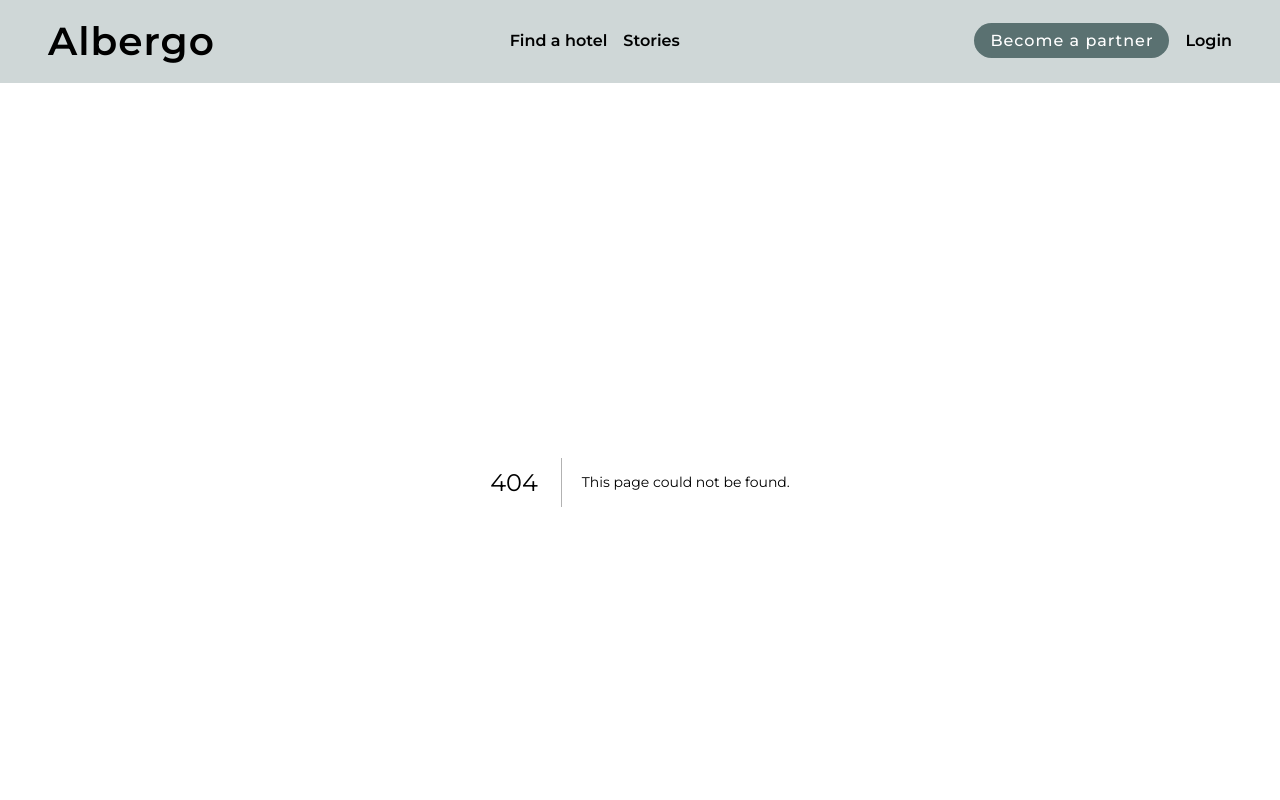
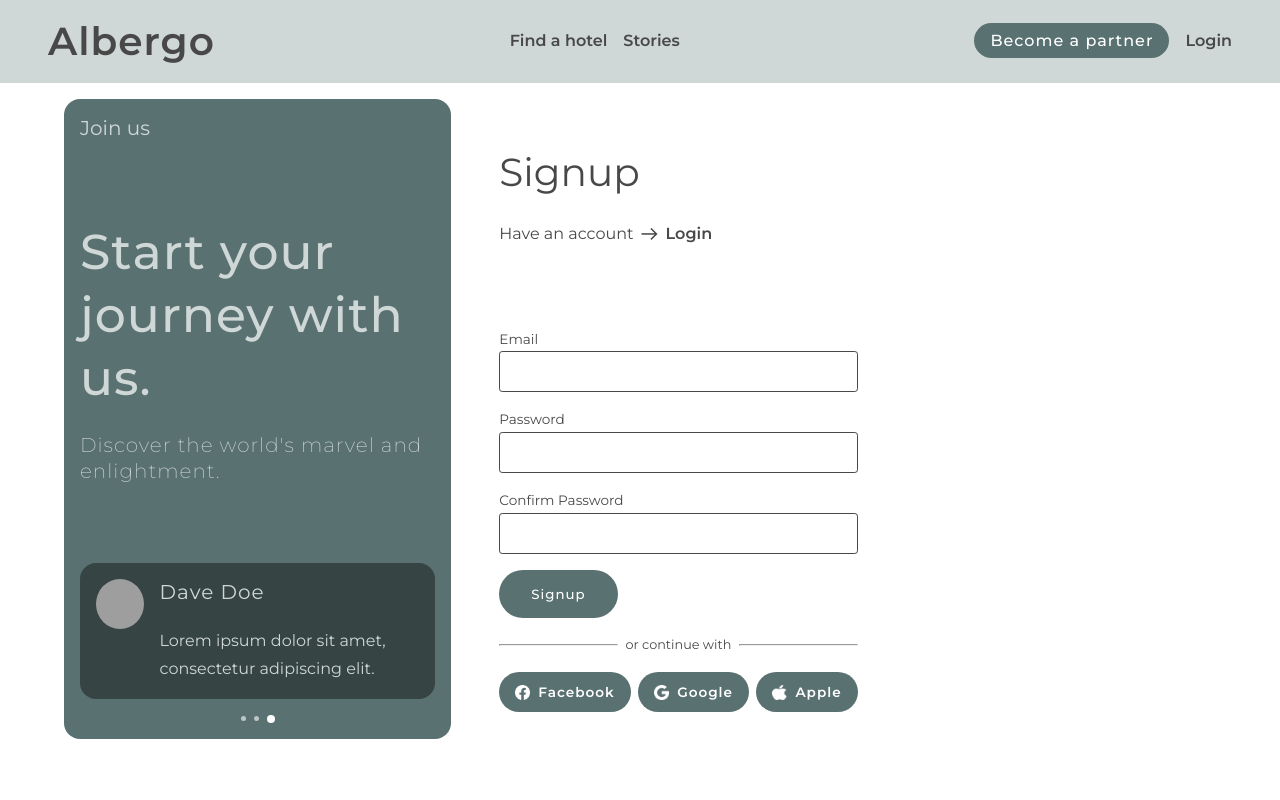
Before and after one commit to pesto-students/albergo-frontend-team1-jayesh, a Next.js app: page /signup in a window 1280 px wide. Before the commit this address had no page. Shown: the top 800 px of the page. Built offline with nearby package versions, Linux system fonts and the light colour scheme; grey boxes are pictures that could not be loaded.

Commit message:
sign up page setup

```diff
--- /dev/null
+++ b/pages/signup.tsx
@@ -0,0 +1,153 @@
+import Image from 'next/image';
+import Link from 'next/link';
+import { useEffect, useState } from 'react';
+import Layout from '../Components/Layout/Layout';
+import signupStyles from '../styles/Signup/signup.module.scss';
+
+const Signup = () => {
+  const [currentCard, setCurrentCard] = useState(0);
+  const cardArr = [
+    {
+      cardAvatar:
+        'https://images.unsplash.com/photo-1570295999919-56ceb5ecca61?ixlib=rb-1.2.1&ixid=MnwxMjA3fDB8MHxwaG90by1wYWdlfHx8fGVufDB8fHx8&auto=format&fit=crop&w=880&q=80',
+      cardName: 'John Doe',
+      cardContent: 'Lorem ipsum dolor sit amet, consectetur adipiscing elit.'
+    },
+    {
+      cardAvatar:
+        'https://images.unsplash.com/photo-1570295999919-56ceb5ecca61?ixlib=rb-1.2.1&ixid=MnwxMjA3fDB8MHxwaG90by1wYWdlfHx8fGVufDB8fHx8&auto=format&fit=crop&w=880&q=80',
+      cardName: 'Jane Doe',
+      cardContent:
+        'Simply unbelieveable!. I am really satisfied with my tours and business travels. This is absolutely wonderful!'
+    },
+    {
+      cardAvatar:
+        'https://images.unsplash.com/photo-1570295999919-56ceb5ecca61?ixlib=rb-1.2.1&ixid=MnwxMjA3fDB8MHxwaG90by1wYWdlfHx8fGVufDB8fHx8&auto=format&fit=crop&w=880&q=80',
+      cardName: 'Dave Doe',
+      cardContent: 'Lorem ipsum dolor sit amet, consectetur adipiscing elit.'
+    }
+  ];
+  // use useEffect to set the interval
+  useEffect(() => {
+    const interval = setInterval(() => {
+      if (currentCard === cardArr.length - 1) {
+        setCurrentCard(0);
+      } else {
+        setCurrentCard((prevcurrentCard) => prevcurrentCard + 1);
+      }
+    }, 2000);
+    return () => clearInterval(interval);
+  });
+
+  return (
+    <Layout>
+      <div className={signupStyles.container}>
+        <div className={signupStyles.heroSection}>
+          <h5>Join us</h5>
+          <div className={signupStyles.content}>
+            <h1>Start your journey with us.</h1>
+            <h5>Discover the world&apos;s marvel and enlightment.</h5>
+          </div>
+          <div className={signupStyles.cardContainer}>
+            <div className={signupStyles.card}>
+              <div className={signupStyles.avatarContainer}>
+                <Image
+                  src={cardArr[currentCard].cardAvatar}
+                  alt="avatar"
+                  layout="fill"
+                  objectFit="cover"
+                />
+              </div>
+              <div className={signupStyles.cardContent}>
+                <h5>{cardArr[currentCard].cardName}</h5>
+                <p>{cardArr[currentCard].cardContent}</p>
+              </div>
+            </div>
+            <div className={signupStyles.dotContainer}>
+              {cardArr.map((_, index) => (
+                <span
+                  key={index}
+                  className={
+                    index === currentCard ? signupStyles.active : undefined
+                  }
+                />
+              ))}
+            </div>
+          </div>
+        </div>
+        <div className={signupStyles.formContainer}>
+          <h2>Signup</h2>
+          <p>
+            Have an account{' '}
+            <span className="material-symbols-outlined">arrow_right_alt</span>{' '}
+            <Link href="/login">
+              <a>Login</a>
+            </Link>
+          </p>
+
+          <form>
+            <div className={signupStyles.formGroup}>
+              <label htmlFor="email">Email</label>
+              <input type="email" name="email" id="email" />
+            </div>
+            <div className={signupStyles.formGroup}>
+              <label htmlFor="password">Password</label>
+              <input type="password" name="password" id="password" />
+            </div>
+            <div className={signupStyles.formGroup}>
+              <label htmlFor="confirmPassword">Confirm Password</label>
+              <input
+                type="password"
+                name="confirmPassword"
+                id="confirmPassword"
+              />
+            </div>
+            <button type="submit">Signup</button>
+            <div className={signupStyles.dividerWithText}>
+              <hr />
+              <small>or continue with</small>
+              <hr />
+            </div>
+            <div className={signupStyles.altAuthBtnContainer}>
+              <button>
+                <div className={signupStyles.icon}>
+                  <Image
+                    src="/assets/icons/fbIcon.png"
+                    width={15}
+                    height={15}
+                    alt="icon"
+                  />
+                </div>
+                facebook
+              </button>
+              <button>
+                <div className={signupStyles.icon}>
+                  <Image
+                    src="/assets/icons/googleIcon.png"
+                    width={15}
+                    height={15}
+                    alt="icon"
+                  />
+                </div>
+                google
+              </button>
+              <button>
+                <div className={signupStyles.icon}>
+                  <Image
+                    src="/assets/icons/appleIcon.png"
+                    width={15}
+                    height={15}
+                    alt="icon"
+                  />
+                </div>
+                apple
+              </button>
+            </div>
+          </form>
+        </div>
+      </div>
+    </Layout>
+  );
+};
+
+export default Signup;
--- /dev/null
+++ b/styles/Signup/signup.module.scss
@@ -0,0 +1,187 @@
+@use '../variables';
+
+.container {
+  @include variables.display-flex(space-between, flex-start);
+  gap: 3rem;
+
+  .heroSection {
+    @include variables.border-radius(1rem);
+    @include variables.display-flex(space-between, flex-start);
+    flex-direction: column;
+    padding: 1rem;
+    background: variables.$secondaryColor;
+    color: variables.$primaryBg;
+    height: 80vh;
+    width: 35%;
+
+    h5 {
+      margin-top: 0;
+    }
+
+    h1 {
+      @include variables.font-variation(500);
+      letter-spacing: 1px;
+    }
+
+    .content {
+      h5 {
+        @include variables.font-variation(200);
+        letter-spacing: 1px;
+      }
+    }
+
+    .cardContainer {
+      .card {
+        @include variables.display-flex(unset, flex-start);
+        @include variables.border-radius(1rem);
+        background: rgba(0, 0, 0, 0.4);
+        gap: 1rem;
+        padding: 1rem;
+        margin: 0 0 1rem;
+
+        .avatarContainer {
+          @include variables.border-radius(50%);
+          overflow: hidden;
+          position: relative;
+          width: 50px;
+          height: 50px;
+        }
+
+        .cardContent {
+          width: calc(100% - 50px);
+          h5 {
+            margin-top: 0;
+            letter-spacing: 1px;
+          }
+
+          p {
+            margin-bottom: 0;
+          }
+        }
+      }
+
+      .dotContainer {
+        @include variables.display-flex(center, center);
+        gap: 0.5rem;
+
+        span {
+          @include variables.border-radius(50%);
+          display: block;
+          height: 5px;
+          width: 5px;
+          background: rgba(variables.$fontWhite, 0.6);
+
+          &.active {
+            height: 8px;
+            width: 8px;
+            background: variables.$fontWhite;
+          }
+        }
+      }
+    }
+  }
+
+  .formContainer {
+    width: calc(100% - 35%);
+
+    p {
+      @include variables.display-flex(unset, center);
+      gap: 0.25rem;
+
+      a {
+        @include variables.font-variation(600);
+        position: relative;
+
+        &::after {
+          @include variables.transition(0.3s ease-in-out);
+          @include variables.transform(scaleX(0));
+          content: '';
+          position: absolute;
+          bottom: -2px;
+          left: 0;
+          width: 100%;
+          height: 2px;
+          background: variables.$secondaryColor;
+          transform-origin: left;
+        }
+
+        &:hover::after {
+          @include variables.transform(scaleX(1));
+        }
+      }
+    }
+
+    form {
+      margin: 10vh 0;
+
+      .formGroup {
+        margin: 1rem 0;
+
+        label {
+          display: block;
+          font-size: 0.85rem;
+        }
+
+        input {
+          @include variables.border-radius(0.2rem);
+          font-size: 1.25rem;
+          padding: 0.5rem;
+          min-width: 50%;
+          outline: none;
+          border: 1px solid variables.$fontGrey;
+        }
+      }
+
+      button {
+        @include variables.border-radius(3rem);
+        @include variables.font-variation(500);
+        background: inherit;
+        padding: 1rem 2rem;
+        font-family: inherit;
+        border: none;
+        background: variables.$secondaryColor;
+        color: variables.$fontWhite;
+        letter-spacing: 1px;
+        cursor: pointer;
+      }
+
+      .dividerWithText {
+        @include variables.display-flex(unset, center);
+        width: 50%;
+        margin: 1rem 0;
+        gap: 0.5rem;
+
+        hr {
+          margin: 0;
+          flex: 1;
+        }
+      }
+
+      .altAuthBtnContainer {
+        @include variables.display-flex(space-between, center);
+        width: 50%;
+
+        button {
+          @include variables.display-flex(unset, center);
+          @include variables.border-radius(2rem);
+          @include variables.font-variation(600);
+          gap: 0.5rem;
+          background: variables.$secondaryColor;
+          padding: 0.75rem 1rem;
+          outline: none;
+          border: none;
+          font-family: inherit;
+          font-size: 0.85rem;
+          text-transform: capitalize;
+          color: variables.$fontWhite;
+
+          .icon {
+            position: relative;
+            display: grid;
+            place-items: center;
+          }
+        }
+      }
+    }
+  }
+}
```
